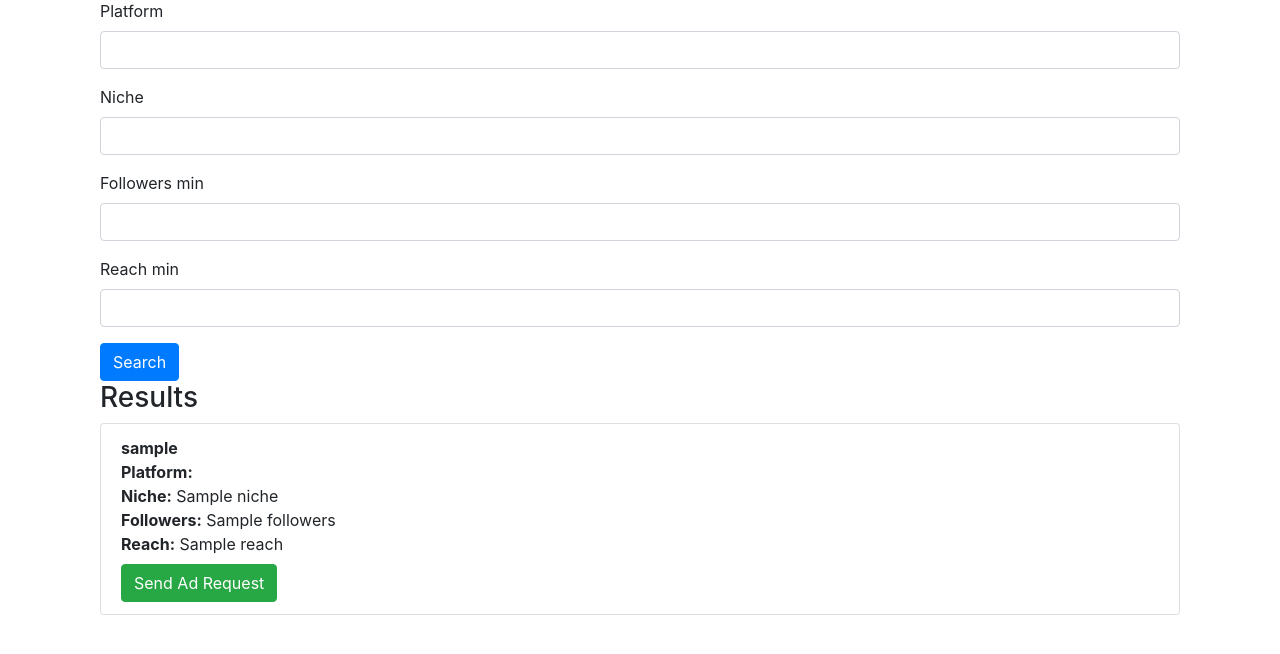
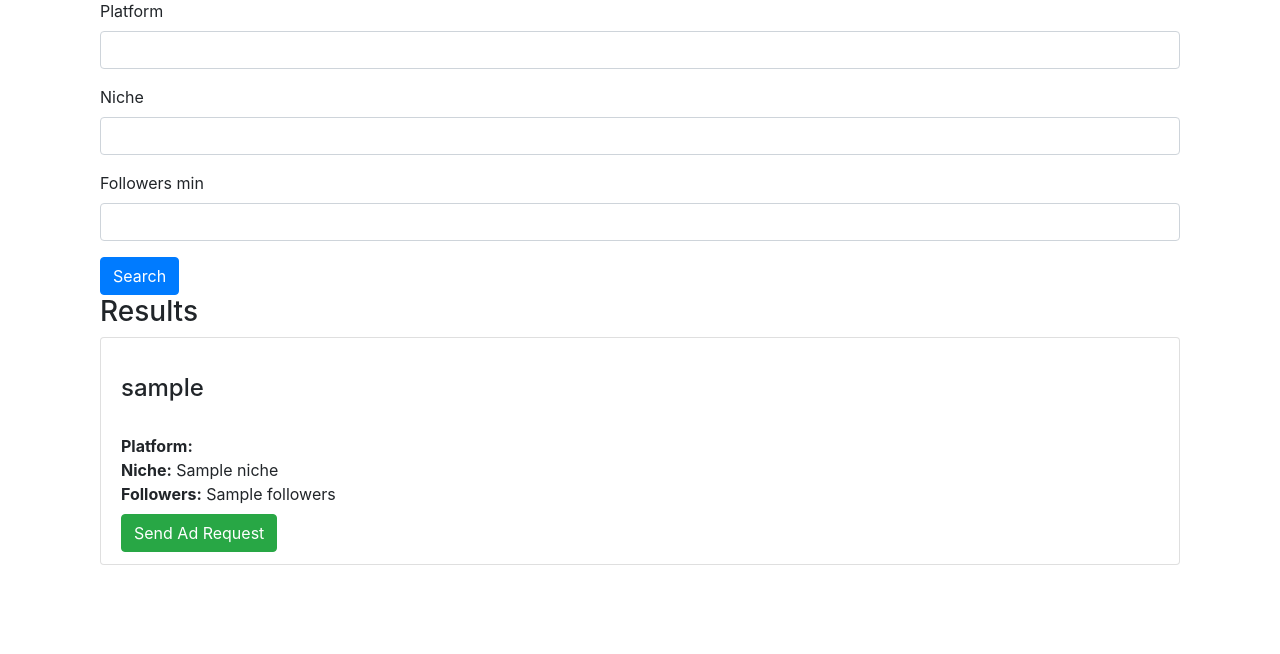
Before and after one commit to prajjwalyd/SponsorLink, a Python web app: template templates/search_influencers.html in a window 1280 px wide. Shown: the part 133-787 px from the top of the page. Run offline with Jinja, Linux system fonts and the light colour scheme; the template is opened without the code that fills it: most values are stand-ins (such as "Sample title", 1, 10 or a date in 2020); form fields are guessed from the names that the template uses; some libraries are stand-ins or nearby versions.

Commit message:
cleanup and style changes

```diff
--- a/templates/search_campaigns.html
+++ b/templates/search_campaigns.html
@@ -17,7 +17,8 @@
     <ul class="list-group">
         {% for campaign in campaigns %}
         <li class="list-group-item">
-            <strong>{{ campaign.name }}</strong><br>
+            <br>
+            <h4>{{ campaign.name }}</h4><br>
             <strong>Description:</strong> {{ campaign.description }}<br>
             <strong>Niche:</strong> {{ campaign.niche }}<br>
             <strong>Start Date:</strong> {{ campaign.start_date }}<br>
--- a/templates/search_influencers.html
+++ b/templates/search_influencers.html
@@ -14,20 +14,17 @@
         <div class="form-group">
             {{ form.followers_min.label }} {{ form.followers_min(class="form-control") }}
         </div>
-        <div class="form-group">
-            {{ form.reach_min.label }} {{ form.reach_min(class="form-control") }}
-        </div>
         <button type="submit" class="btn btn-primary">Search</button>
     </form>
     <h3>Results</h3>
     <ul class="list-group">
         {% for influencer in influencers %}
         <li class="list-group-item">
-            <strong>{{ influencer.username }}</strong><br>
+            <br>
+            <h4>{{ influencer.username }}</h4><br>
             <strong>Platform:</strong> {{ influencer.platform }}<br>
             <strong>Niche:</strong> {{ influencer.niche }}<br>
             <strong>Followers:</strong> {{ influencer.followers }}<br>
-            <strong>Reach:</strong> {{ influencer.reach }}<br>
             <form method="GET" action="{{ url_for('create_ad_request_for_influencer', influencer_id=influencer.id) }}">
                 <button type="submit" class="btn btn-success mt-2">Send Ad Request</button>
             </form>
```
Also changed, not shown: instance/site.db.
